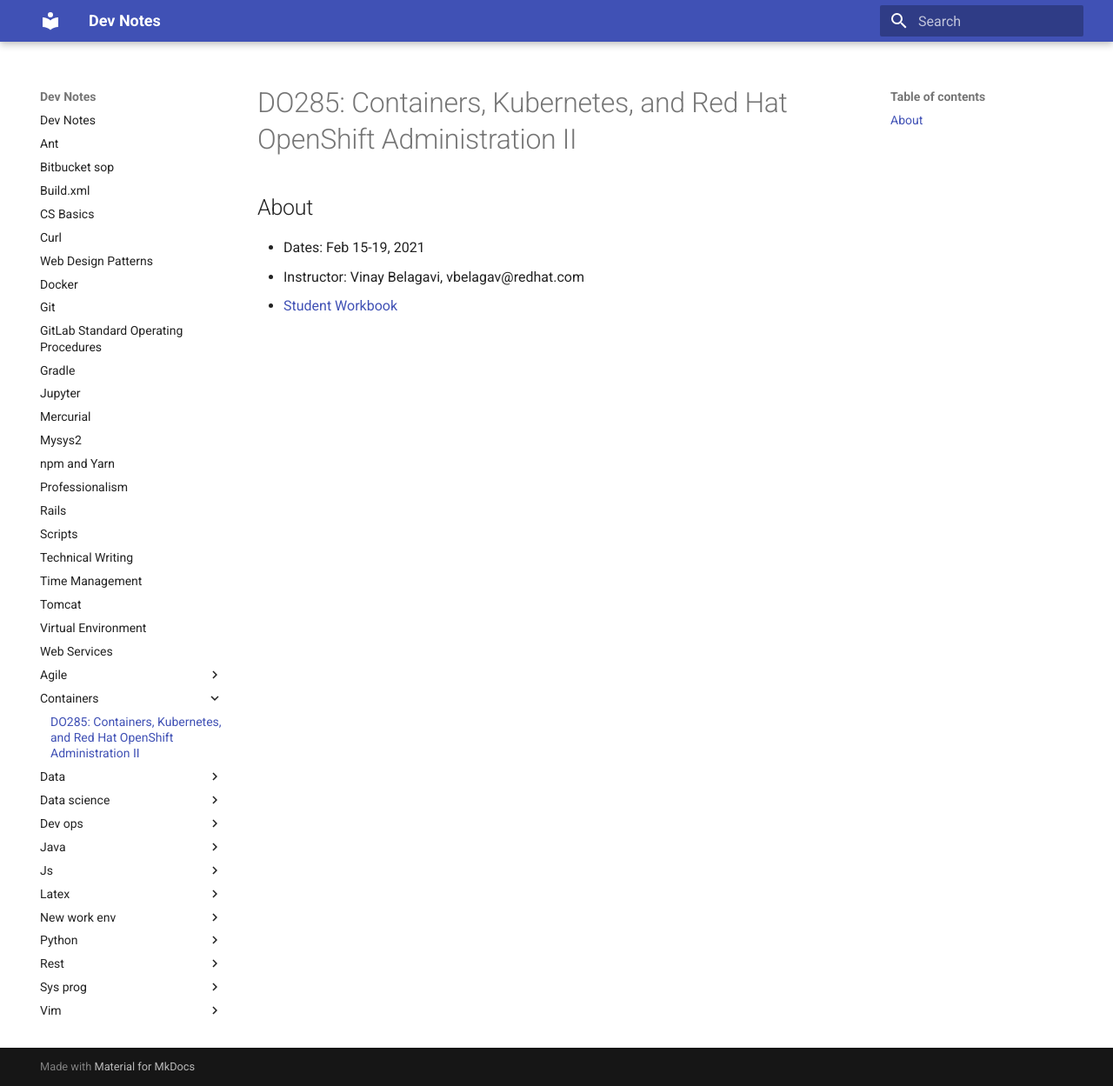
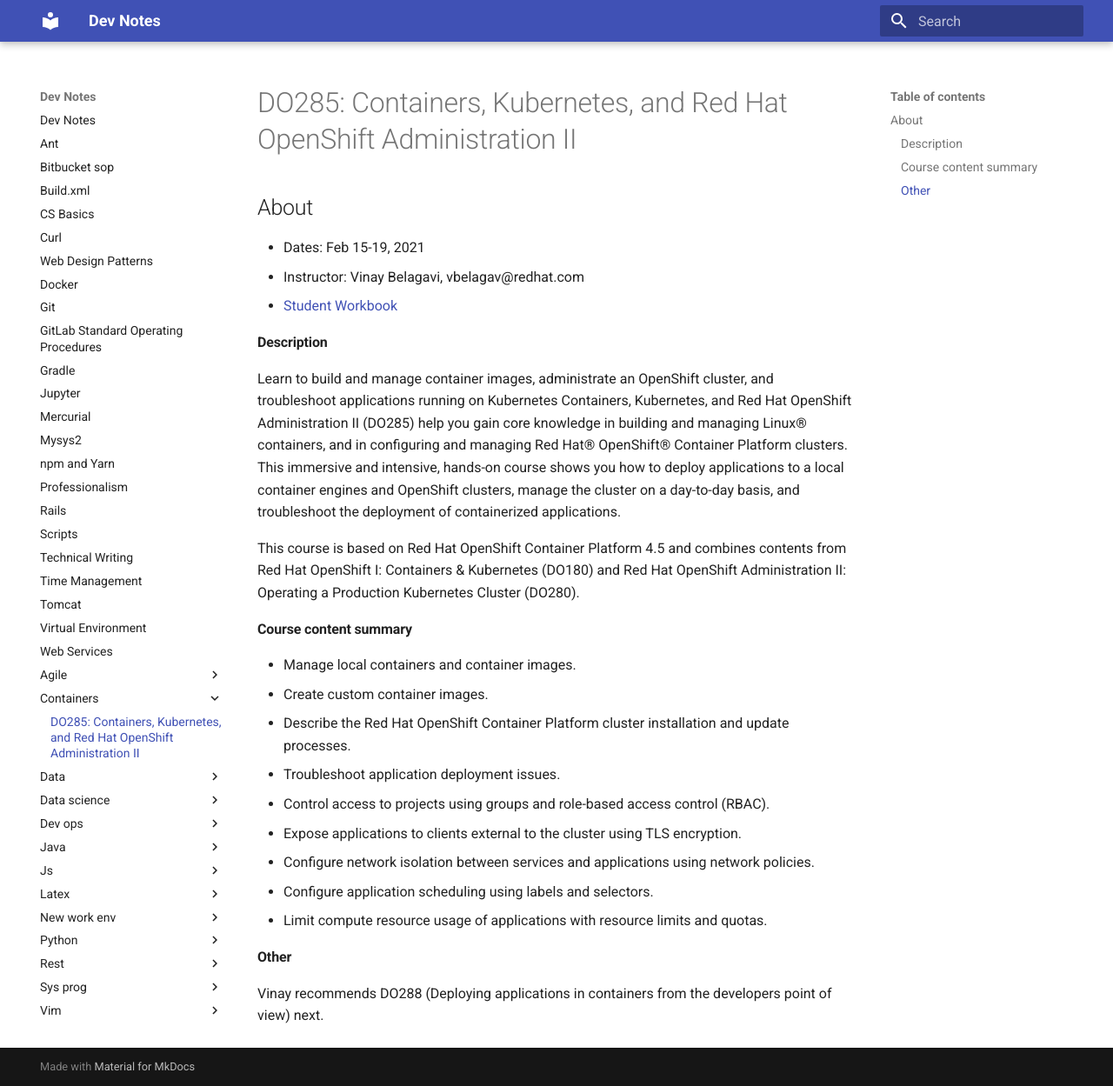
Before and after one commit to shylaclark/dev-notes, an MkDocs documentation site: the page built from docs/containers/2021-containers-kubernetes-redhat-openshift-admin-ii.md, in a window 1280 px wide and 1249 px high. Shown: the whole window at 87% size. Built offline with MkDocs 1.6.1 and Material for MkDocs 9.7.7, drawn with Linux system fonts in a browser that asks for light colours.

Commit message:
Update 2021-containers-kubernetes-redhat-openshift-admin-ii.md

```diff
--- a/docs/containers/2021-containers-kubernetes-redhat-openshift-admin-ii.md
+++ b/docs/containers/2021-containers-kubernetes-redhat-openshift-admin-ii.md
@@ -4,3 +4,22 @@
 - Dates: Feb 15-19, 2021
 - Instructor: Vinay Belagavi, vbelagav@redhat.com
 - [Student Workbook](do285-4.5-student-guide.pdf)
+
+#### Description
+Learn to build and manage container images, administrate an OpenShift cluster, and troubleshoot applications running  on Kubernetes Containers, Kubernetes, and Red Hat OpenShift Administration II (DO285) help you gain core knowledge in building and managing Linux® containers, and in configuring and managing Red Hat® OpenShift® Container Platform clusters. This immersive and intensive, hands-on course shows you how to deploy applications to a local container engines and OpenShift clusters, manage the cluster on a day-to-day basis, and troubleshoot the deployment of containerized applications.
+
+This course is based on Red Hat OpenShift Container Platform 4.5 and combines contents from Red Hat OpenShift I: Containers & Kubernetes (DO180) and Red Hat OpenShift Administration II: Operating a Production Kubernetes Cluster (DO280).
+
+#### Course content summary
+- Manage local containers and container images.
+- Create custom container images.
+- Describe the Red Hat OpenShift Container Platform cluster installation and update processes.
+- Troubleshoot application deployment issues.
+- Control access to projects using groups and role-based access control (RBAC).
+- Expose applications to clients external to the cluster using TLS encryption.
+- Configure network isolation between services and applications using network policies.
+- Configure application scheduling using labels and selectors.
+- Limit compute resource usage of applications with resource limits and quotas.
+
+#### Other
+Vinay recommends DO288 (Deploying applications in containers from the developers point of view) next.
```
